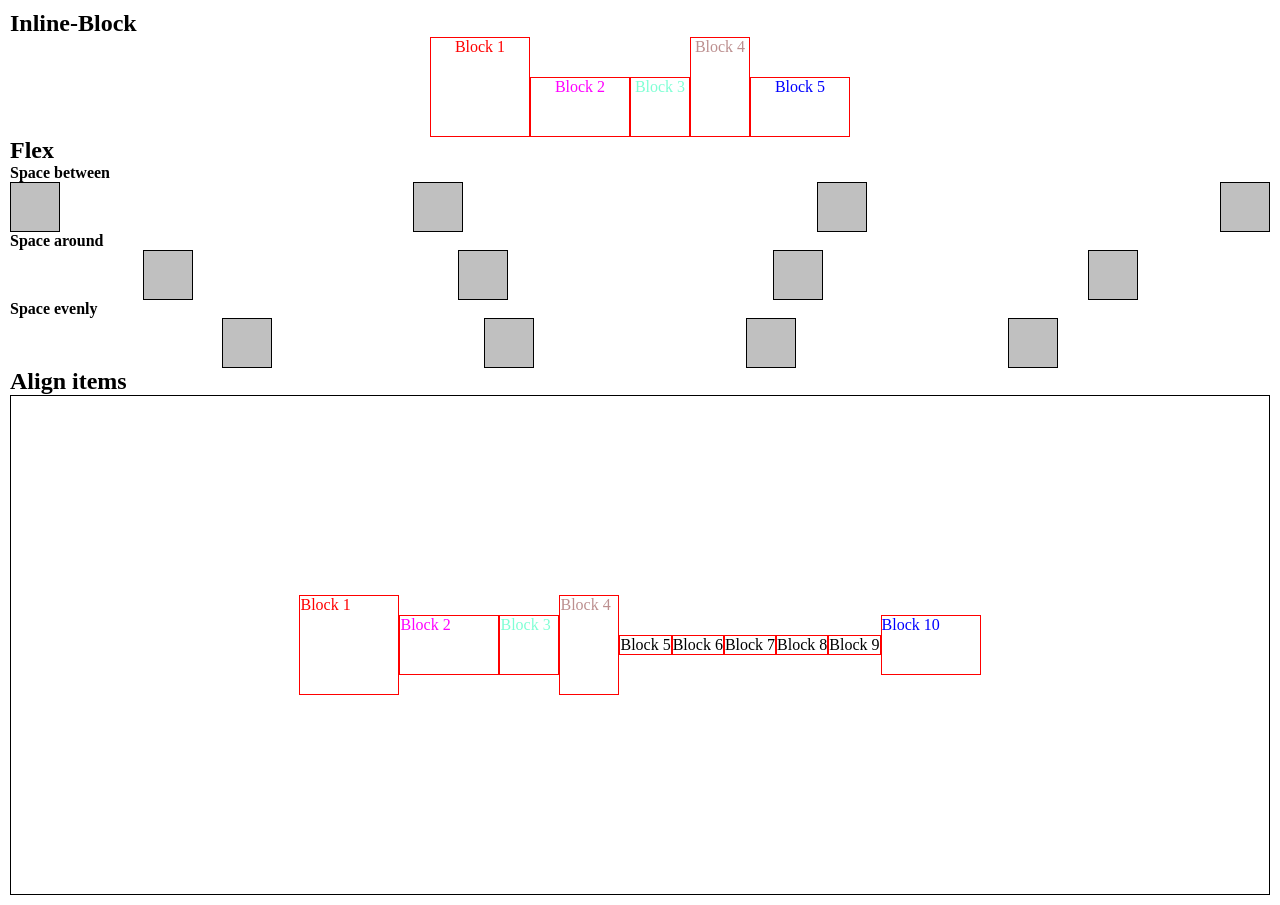
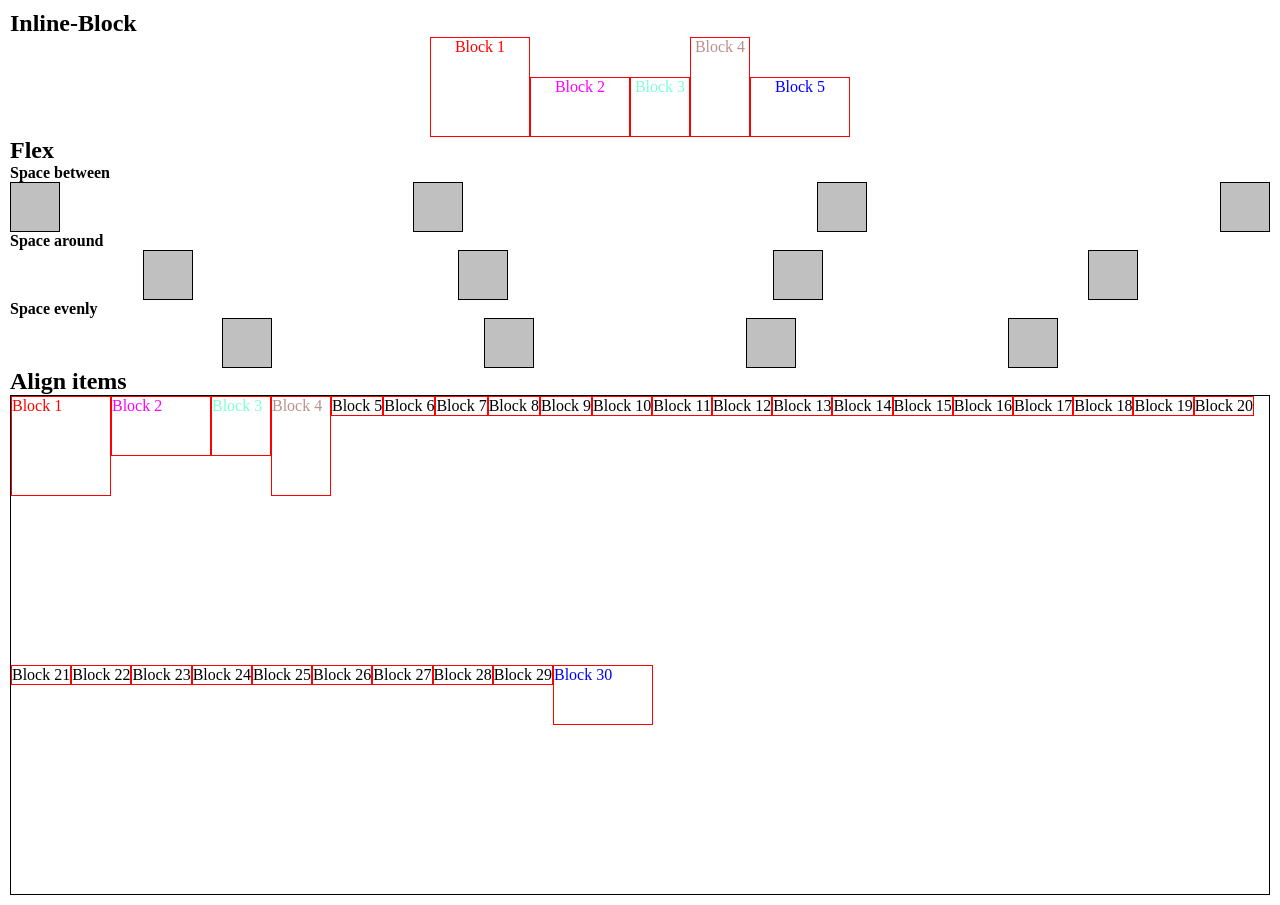
Before and after one commit to DmitriDjourov/lessons_300523-m, a plain HTML site: page lesson_6/index.html in a window 1280 px wide. Drawn offline with Linux system fonts and the light colour scheme.

Commit message:
Add lesson 6

```diff
--- a/lesson_6/css/style.css
+++ b/lesson_6/css/style.css
@@ -99,9 +99,11 @@ body {
     /* value by default */
     /* align-items: stretch; */
 
-    align-items: center;
+    /* align-items: center; */
     /* align-items: flex-end; */
-    /* align-items: flex-start; */
+    align-items: flex-start;
 
-    justify-content: center;
+    /* justify-content: center; */
+
+    flex-wrap: wrap;
 }
--- a/lesson_6/index.html
+++ b/lesson_6/index.html
@@ -54,6 +54,26 @@
         <p>Block 8</p>
         <p>Block 9</p>
         <p>Block 10</p>
+        <p>Block 11</p>
+        <p>Block 12</p>
+        <p>Block 13</p>
+        <p>Block 14</p>
+        <p>Block 15</p>
+        <p>Block 16</p>
+        <p>Block 17</p>
+        <p>Block 18</p>
+        <p>Block 19</p>
+        <p>Block 20</p>
+        <p>Block 21</p>
+        <p>Block 22</p>
+        <p>Block 23</p>
+        <p>Block 24</p>
+        <p>Block 25</p>
+        <p>Block 26</p>
+        <p>Block 27</p>
+        <p>Block 28</p>
+        <p>Block 29</p>
+        <p>Block 30</p>
     </div>
 </body>
 </html>
```
